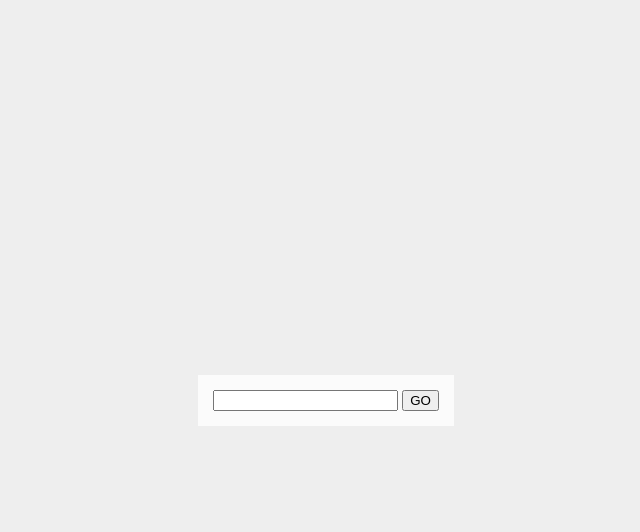
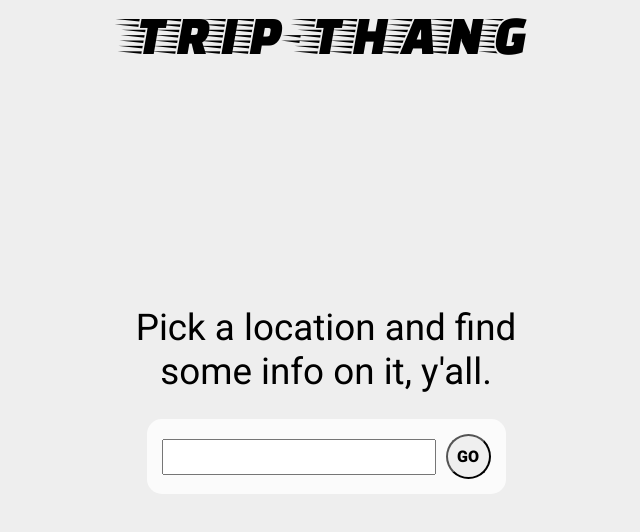
Before and after one commit to AlexRubes/Project-One, a plain HTML site: page index.html in a window 1280 px wide. Shown: the whole page, without its empty margins (314-954 px from the left). Drawn offline with nearby package versions, Linux system fonts and the light colour scheme.

Commit message:
added more stuff to design, added jquery

```diff
--- a/assets/main.css
+++ b/assets/main.css
@@ -1,10 +1,33 @@
+* {
+    font-family: 'Roboto', sans-serif;
+}
+
+body {
+    position: relative;
+}
+
+h1 {
+    font-size: 2.3rem;
+    font-family: 'Roboto', sans-serif;
+    text-align: center;
+    line-height: 120%;
+    margin-bottom: 25px;
+}
+
 .travel-search {
     display: flex;
+    flex-direction: column;
     justify-content: center;
     align-items: center;
     height: 100vh;
 
     background: #eee;
+
+    transition: height 1s ease-out;
+}
+
+.travel-search.hidden {
+    height: 0;
 }
 
 .bird-back {
@@ -13,7 +36,43 @@
     height: 100%;
 }
 
+h1.search-lead {
+    max-width: 460px;
+}
+
+h1.page-logo {
+    position: absolute;
+    font-family: 'Faster One', cursive;
+    font-size: 3.5rem;
+    width: 100%;
+}
+
 .search-box {
+    display: flex;
+    align-items: center;
     padding: 15px;
     background: rgba(255,255,255,0.8);
+    border-radius: 15px;
 }
+
+.search-box > input {
+    height: 30px;
+    font-size: 1.4rem;
+    padding-left: 5px;
+    padding-right: 5px;
+}
+
+.search-box > button {
+    height: 45px;
+    margin-left: 10px;
+    width: 45px;
+    font-size: 1rem;
+    font-weight: 900;
+    border-radius: 30px;
+}
+
+.search-box > button:hover {
+    cursor: hand;
+    cursor: pointer;
+    background: #eee;
+}
--- a/index.html
+++ b/index.html
@@ -6,16 +6,22 @@
     <title>Travelthing</title>
     <meta name="viewport" content="width=device-width, initial-scale=1">
     <link rel="stylesheet" type="text/css" media="screen" href="./assets/reset.css" />
+    <link href="https://fonts.googleapis.com/css?family=Faster+One|Roboto:400,900" rel="stylesheet">
     <link rel="stylesheet" type="text/css" media="screen" href="./assets/main.css" />
-    <script src="./assets/main.js"></script>
+    <script src="https://cdnjs.cloudflare.com/ajax/libs/jquery/3.2.1/jquery.min.js"></script>
 </head>
 <body>
+    <h1 class="page-logo">TRIP-THANG</h1>
+
     <div class="travel-search">
+        <h1 class="search-lead">Pick a location and find some info on it, y'all.</h1>
         <div class="search-box">
             <input type="text" class="js-main-input">
             <button class="js-submit">GO</button>
         </div>
     </div>
     <div class="travel-results"></div>
+
+    <script src="./assets/main.js"></script>
 </body>
 </html>
```
